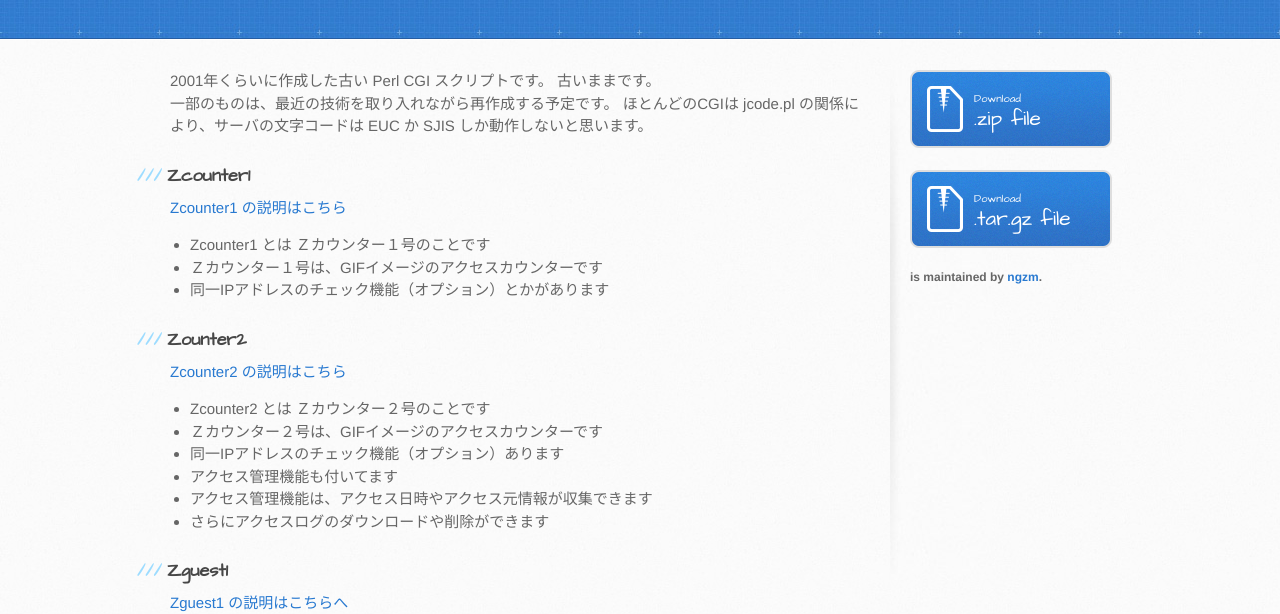
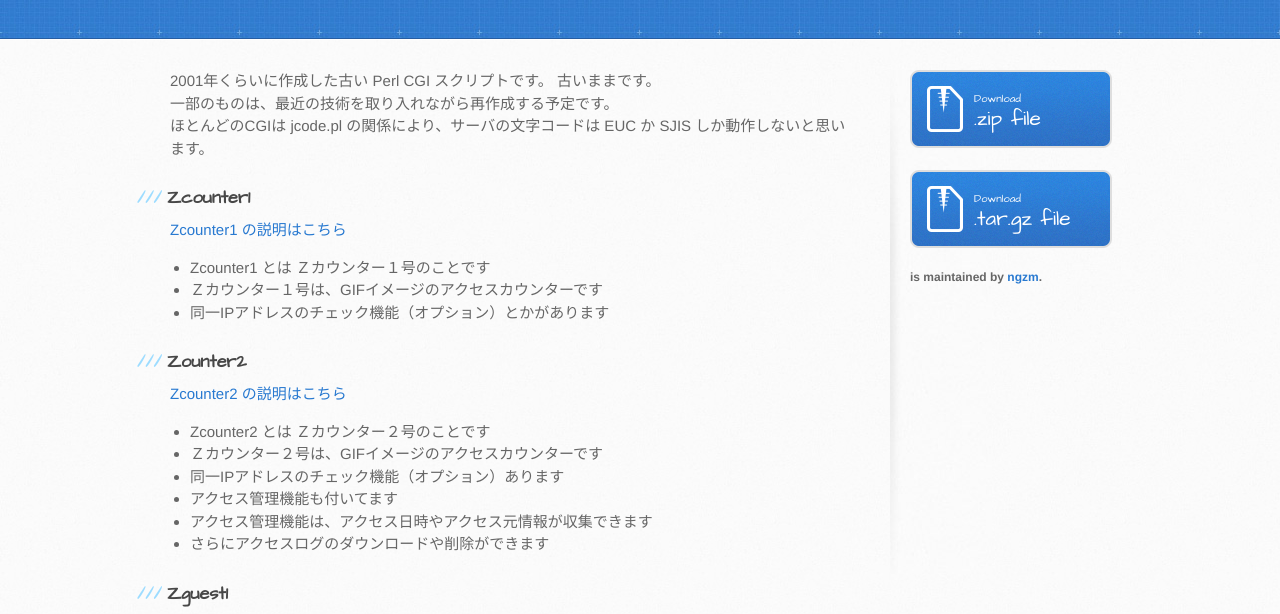
Before and after one commit to ngzm/legacy_zcgi, a plain HTML site: page index.html in a window 1280 px wide. Shown: the part 128-742 px from the top of the page. Drawn offline with Linux system fonts and the light colour scheme.

Commit message:
くだらないtypo

```diff
--- a/index.html
+++ b/index.html
@@ -26,7 +26,7 @@
         <section id="main-content">
 	  <p>
 	    2001年くらいに作成した古い Perl CGI スクリプトです。 古いままです。<br>
-	    一部のものは、最近の技術を取り入れながら再作成する予定です。
+	    一部のものは、最近の技術を取り入れながら再作成する予定です。<br>
 	    ほとんどのCGIは jcode.pl の関係により、サーバの文字コードは EUC か SJIS しか動作しないと思います。
 	  </p>
 	  <!-- ============================================================================================= -->
```
